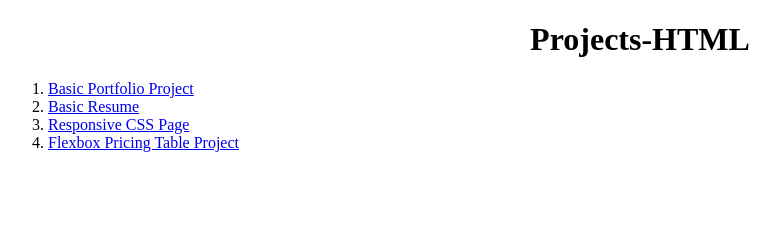
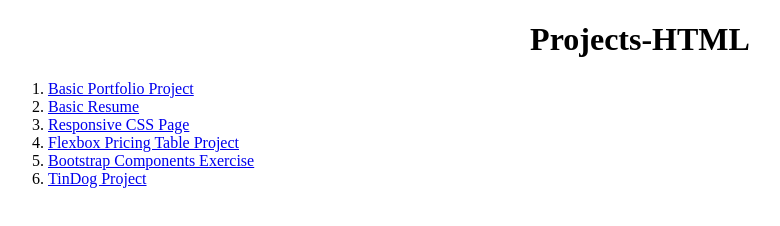
Before and after one commit to erenxcolakx/HTML-CSS-JS-Projects, a plain HTML site: page index.html in a window 1280 px wide. Shown: the whole page, without its empty margins (0-780 px from the left). Drawn offline with Linux system fonts and the light colour scheme.

Commit message:
Bootstrap Part Added

```diff
--- a/index.html
+++ b/index.html
@@ -12,6 +12,8 @@
         <li> <a href="MyResumeHTML/index.html"> Basic Resume</li>
         <li> <a href="WebDesignAgency_ResponsiveCSSProject/index.html"> Responsive CSS Page</li>
         <li> <a href="Flexbox_Pricing_Table_Project/index.html"> Flexbox Pricing Table Project</li>
+        <li> <a href="Bootstrap Components Exercise/index.html"> Bootstrap Components Exercise</li>
+        <li> <a href="TinDog Project/index.html">TinDog Project</li>
     </ol>
 </body>
 </html>
```
